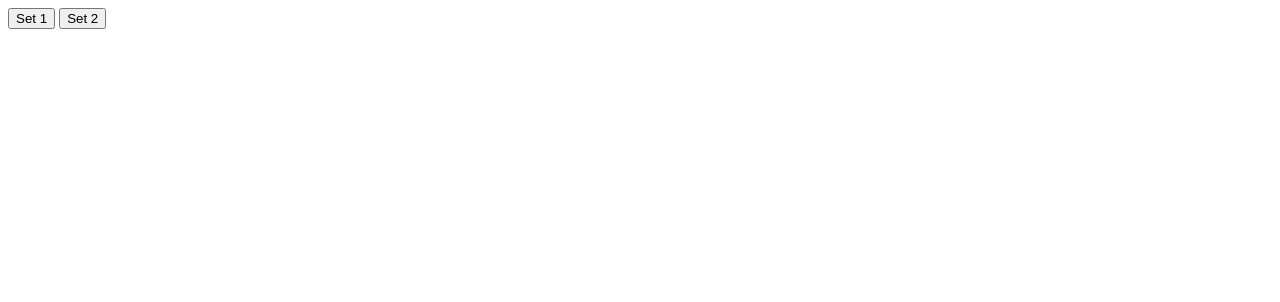
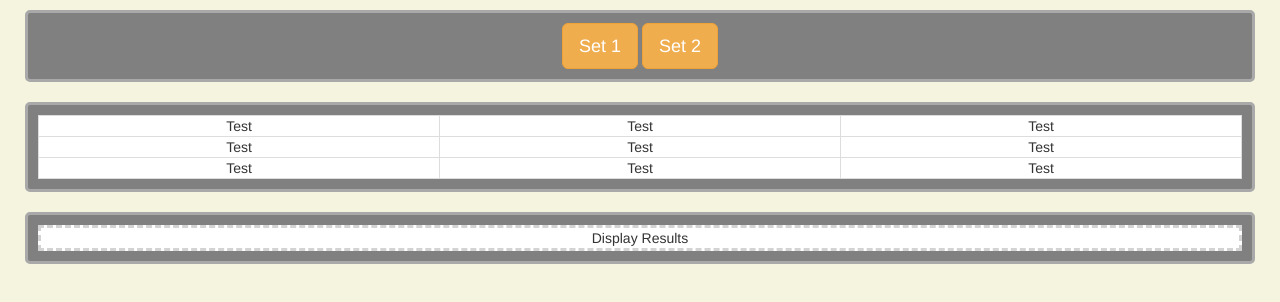
Before and after one commit to garricksmith/matching-game, a plain HTML site: page web/index.html in a window 1280 px wide. Drawn offline with nearby package versions, Linux system fonts and the light colour scheme.

Commit message:
Added Bootstrap and CSS

```diff
--- a/web/index.html
+++ b/web/index.html
@@ -2,11 +2,68 @@
 <html>
     <head>
         <title>Matching Game</title>
+
+		<!-- BootStrap -->
+		<!-- Latest compiled and minified CSS -->
+		<link rel="stylesheet" href="https://maxcdn.bootstrapcdn.com/bootstrap/3.4.0/css/bootstrap.min.css">
+
+		<!-- jQuery library -->
+		<script src="https://ajax.googleapis.com/ajax/libs/jquery/3.4.1/jquery.min.js"></script>
+
+		<!-- Latest compiled JavaScript -->
+		<script src="https://maxcdn.bootstrapcdn.com/bootstrap/3.4.0/js/bootstrap.min.js"></script>
+
+		<meta name="viewport" content="width=device-width, initial-scale=1">
+
+		<!-- CSS -->
+		<link rel="stylesheet" href="styles/style.css">
+
     </head>
     <body>
-        <button id="set1">Set 1</button>
-        <button id="set2">Set 2</button>
-        <table id="board"></table>
-        <div id="stats"></div>
-    </body>
+	<div class="container-fluid">
+
+		<div class="row">
+			<div class="col-lg-12 ">
+				<div class="block">
+					<button class="btn btn-warning btn-lg " id="set1">Set 1</button>
+					<button class="btn btn-warning btn-lg" id="set2">Set 2</button>
+				</div>
+			</div>
+		</div>
+
+		<div class="row ">
+			<div class="col-lg-12">
+				<div class="block">
+					<table class="table-bordered " id="board">
+						<!-- Table data is just for testing and can be removed -->
+						<tr>
+							<td> Test </td>
+							<td> Test </td>
+							<td> Test </td>
+						</tr>
+						<tr>
+							<td> Test </td>
+							<td> Test </td>
+							<td> Test </td>
+						</tr>
+						<tr>
+							<td> Test </td>
+							<td> Test </td>
+							<td> Test </td>
+						</tr>
+					</table>
+				</div>
+			</div>
+		</div>
+
+		<div class="row ">
+			<div class="col-lg-12">
+				<div class="block">
+					<div id="stats"> Display Results </div>
+				</div>
+			</div>
+		</div>
+
+	</div>
+	</body>
 </html>
--- a/web/styles/style.css
+++ b/web/styles/style.css
@@ -0,0 +1,32 @@
+body{
+    background-color: #F4F4DF;
+    text-align: center;
+}
+
+/*centering the table */
+table{
+    width: 100%;
+    margin: 0 auto;
+    background-color: white;
+
+}
+
+.block{
+    background-color: gray;
+
+    margin:10px;
+    padding:10px;
+
+    border-style: solid;
+    border-width: 3px;
+    border-color: darkgray;
+    border-radius: 5px;
+}
+
+#stats{
+    background-color: white;
+
+    border-style: dashed;
+    border-color: lightgray;
+    border-width: 3px;
+}
```
